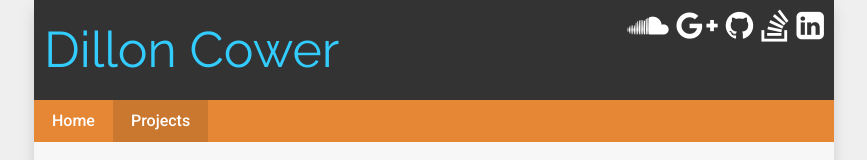
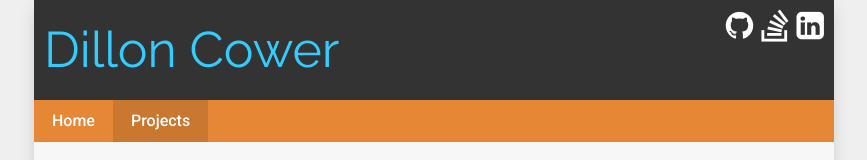
Before and after one commit to dcower/dcower.github.io, a plain HTML site: page projects/index.html in a window 1280 px wide. Shown: the top 160 px of the page, without its empty margins (206-1073 px from the left). Drawn offline with Linux system fonts and the light colour scheme.

```diff
--- a/projects/index.html
+++ b/projects/index.html
@@ -31,8 +31,6 @@
 			<header>
 				<a id="logo" href="/">Dillon Cower</a>
 				<div id="header-buttons">
-				  <a href="http://soundcloud.com/dilloncower"><i class="fa fa-soundcloud"></i></a>
-					<a href="https://google.com/+DillonCower" rel="author"><i class="fa fa-google-plus"></i></a>
 					<a href="https://github.com/dcower"><i class="fa fa-github"></i></a>
 					<a href="http://codegolf.stackexchange.com/users/3284/dillon-cower"><i class="fa fa-stack-overflow"></i></a>
 					<!--<a href="http://projecteuler.net/progress=dcower"><img src="images/pe_32.png" /></a>-->
```
